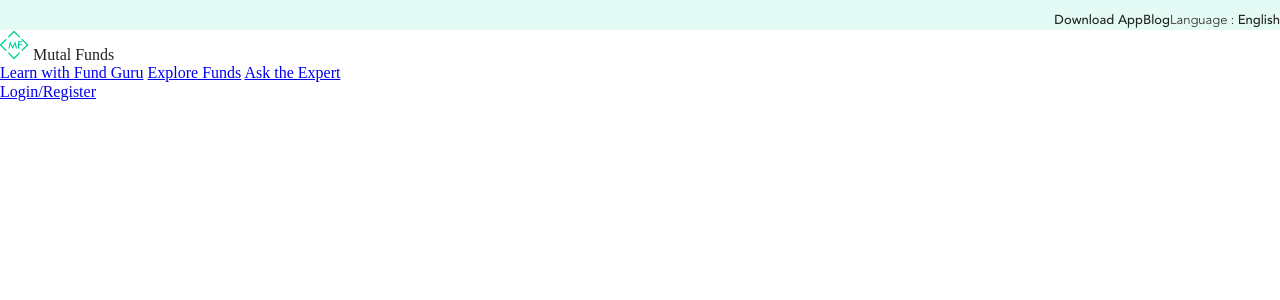
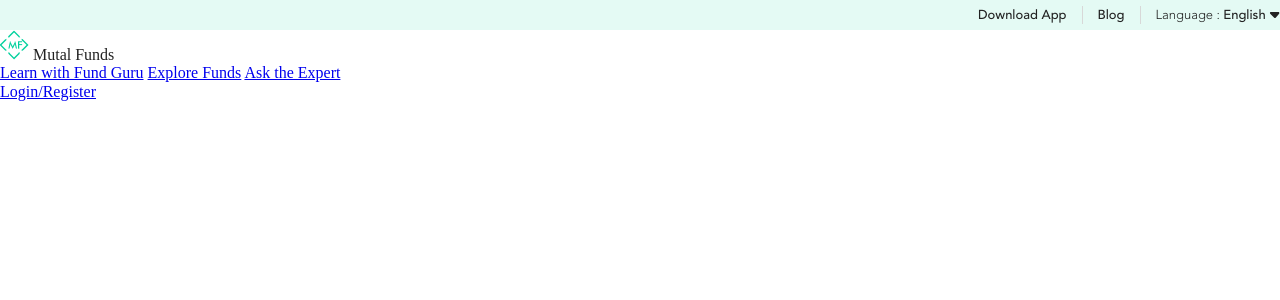
Before and after one commit to deehuynh/mutal-funds, a PHP site: page / in a window 1280 px wide. Shown: the top 300 px of the page. Run offline with PHP 8.4, Linux system fonts and the light colour scheme.

Commit message:
finish top line

```diff
--- a/index.html
+++ b/index.html
@@ -14,7 +14,12 @@
       <div class="top-line__content">
         <p>Download App</p>
         <p>Blog</p>
-        <p>Language : <strong>English</strong><span></span></p>
+        <p>Language :
+          <span>
+            <strong>English</strong>
+            <img src="./svgs/down-arrow.svg" alt="down-arrow">
+          </span>
+        </p>
       </div>
     </div>
 
--- a/styles/font.css
+++ b/styles/font.css
@@ -12,3 +12,28 @@
     font-family: 'AvenirM';
     src: url('../fonts//Avenir\ Medium.ttf');
 }
+
+@font-face {
+    font-family: 'AvenirB';
+    src: url('../fonts//Avenir\ Book.ttf');
+}
+
+@font-face {
+    font-family: 'AvenirH';
+    src: url('../fonts//Avenir\ Heavy.ttf');
+}
+
+@font-face {
+    font-family: 'AvenirR';
+    src: url('../fonts/Avenir\ Roman\ Font\ Download.otf');
+}
+
+@font-face {
+    font-family: 'FuturaB';
+    src: url('../fonts/futura-book-bt-22240.ttf');
+}
+
+@font-face {
+    font-family: 'SFProText';
+    src: url('../fonts//FontsFree-Net-SFProText-Semibold.ttf');
+}
--- a/styles/index.css
+++ b/styles/index.css
@@ -15,23 +15,47 @@ body {
 /* --HEADER-- */
 .top-line {
   width: 100%;
-  height: 30px;
+  height: auto;
   background-color: #E4FAF4;
   font-family: "AvenirM";
   font-size: 13px;
 }
 .top-line__content {
   max-width: 1440px;
+  height: 30px;
   margin: 0 auto;
   display: flex;
   justify-content: flex-end;
+  align-items: center;
+}
+.top-line__content p {
+  padding: 2px 15px;
+  box-sizing: border-box;
+  cursor: pointer;
+  border-right: 1px solid #D8D8D8;
+}
+.top-line__content p:hover:not(p:last-child) {
+  opacity: 0.6;
 }
 .top-line__content p:last-child {
   font-family: "AvenirL";
+  cursor: default;
+  border-right: none;
+  padding-right: 0;
+}
+.top-line__content p:last-child span:hover {
+  opacity: 0.6;
 }
 .top-line__content p:last-child strong {
   font-family: "AvenirM";
   font-weight: normal;
+  cursor: pointer;
+}
+
+@media (max-width: 425px) {
+  .top-line {
+    display: none;
+  }
 }
 
 /*# sourceMappingURL=index.css.map */
--- a/styles/index.scss
+++ b/styles/index.scss
@@ -22,25 +22,51 @@ body {
 /* --HEADER-- */
 .top-line {
   width: 100%;
-  height: 30px;
+  height: auto;
   background-color: $bg-primary;
   font-family: 'AvenirM';
   font-size: 13px;
 
   &__content {
     max-width: 1440px;
+    height: 30px;
     margin: 0 auto;
 
     display: flex;
     justify-content: flex-end;
+    align-items: center;
+
+    p {
+      padding: 2px 15px;
+      box-sizing: border-box;
+      cursor: pointer;
+      border-right: 1px solid #D8D8D8;
+      &:hover:not(p:last-child) {
+        opacity: .6;
+      }
+    }
 
     p:last-child {
       font-family: 'AvenirL';
+      cursor: default;
+      border-right: none;
+      padding-right: 0;
+
+      span:hover {
+        opacity: .6;
+      }
 
       strong {
         font-family: 'AvenirM';
         font-weight: normal;
+        cursor: pointer;
       }
     }
   }
 }
+
+@media (max-width: 425px) {
+  .top-line {
+    display: none;
+  }
+}
```
Also changed, not shown: 1 other file.
